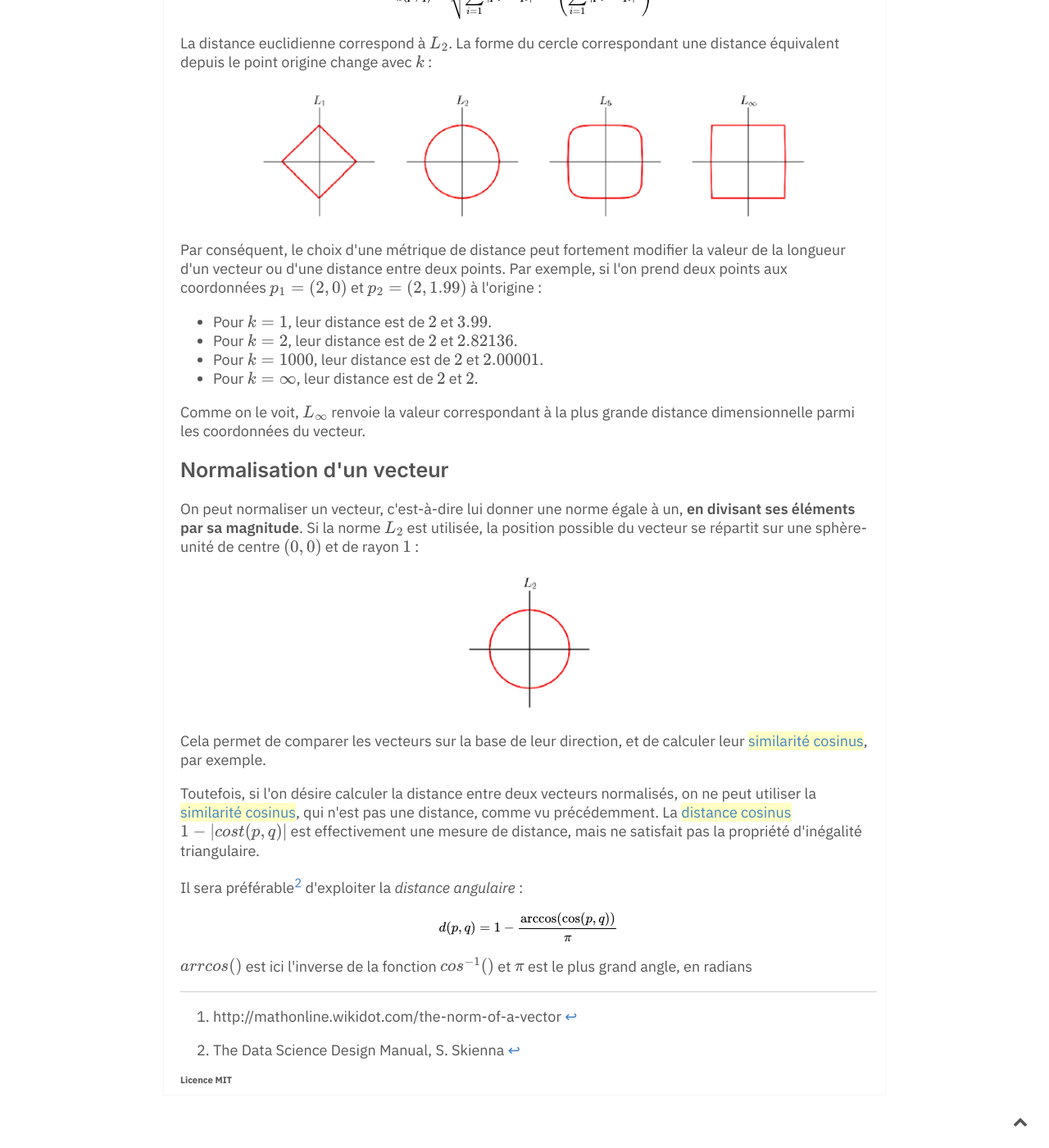
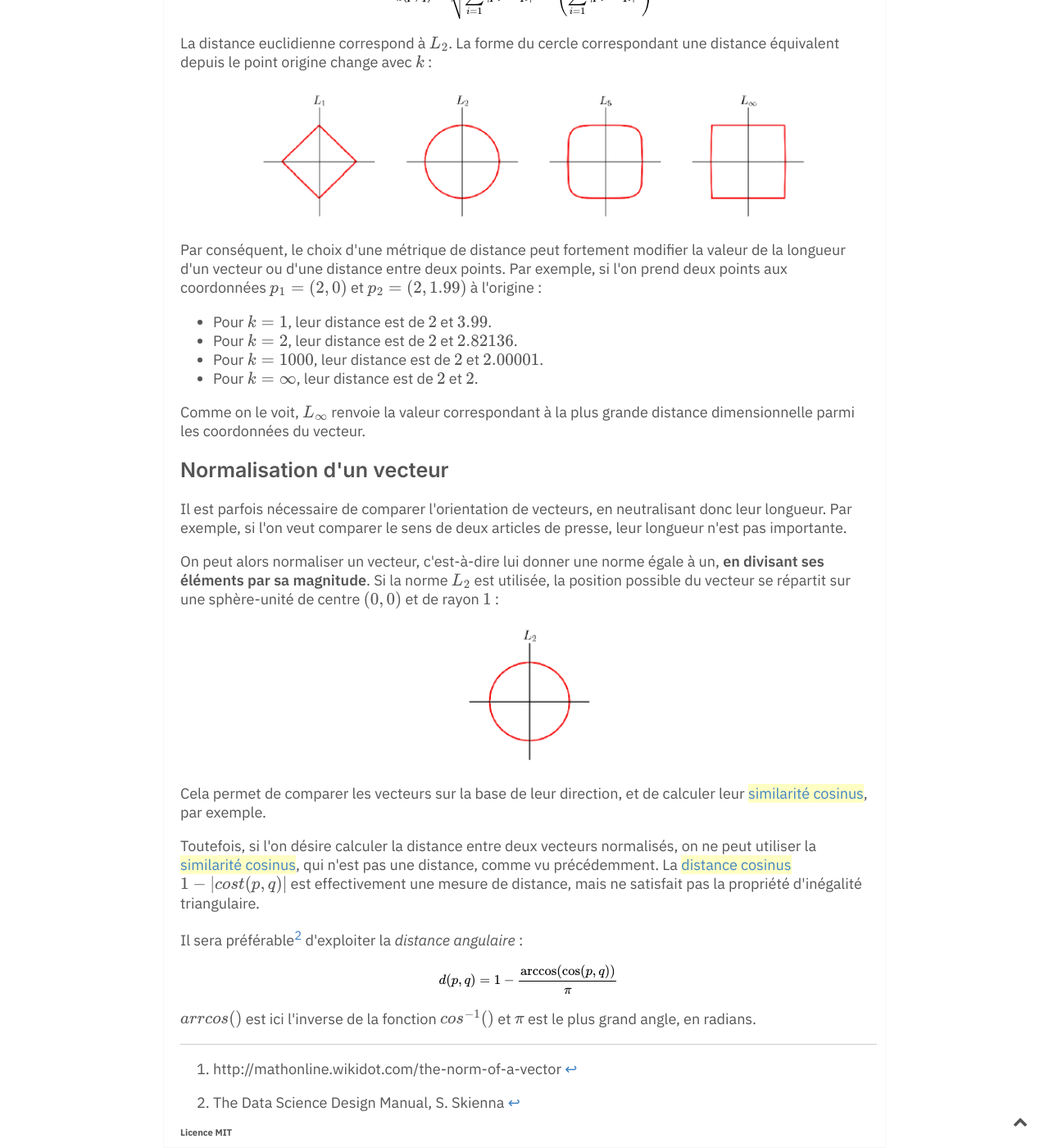
Before and after one commit to Maxence-L/arboretum.link, a Jekyll site: the page built from _notes/norme-vecteur.md, in a window 1280 px wide and 1400 px high, scrolled down 1841 px. Shown: the whole window at 82% size. Built offline with Jekyll 4.4.1, drawn with Linux system fonts in a browser that asks for light colours; formulas are drawn with MathJax 3; before the commit the page ends 3177 px from its top, so only the background shows below that; some of the changed text lies outside the part shown.

Commit message:
update norme

```diff
--- a/_notes/norme-vecteur.md
+++ b/_notes/norme-vecteur.md
@@ -57,7 +57,9 @@ Comme on le voit, $$L_\infty$$ renvoie la valeur correspondant à la plus grande
 
 ## Normalisation d'un vecteur
 
-On peut normaliser un vecteur, c'est-à-dire lui donner une norme égale à un, **en divisant ses éléments par sa magnitude**. Si la norme $$L_2$$ est utilisée, la position possible du vecteur se répartit sur une sphère-unité de centre $$(0,0)$$ et de rayon $$1$$ :
+Il est parfois nécessaire de comparer l'orientation de vecteurs, en neutralisant donc leur longueur. Par exemple, si l'on veut comparer le sens de deux articles de presse, leur longueur n'est pas importante.
+
+On peut alors normaliser un vecteur, c'est-à-dire lui donner une norme égale à un, **en divisant ses éléments par sa magnitude**. Si la norme $$L_2$$ est utilisée, la position possible du vecteur se répartit sur une sphère-unité de centre $$(0,0)$$ et de rayon $$1$$ :
 
 ![norme L2](/assets/img/norme-L2.png#center)
 
@@ -69,7 +71,7 @@ Il sera préférable[^2] d'exploiter la *distance angulaire* :
 
 $$d(p, q)=1-\frac{\arccos (\cos (p, q))}{\pi}$$
 
-$$arrcos()$$ est ici l'inverse de la fonction $$cos^{-1}()$$ et $$\pi$$ est le plus grand angle, en radians
+$$arrcos()$$ est ici l'inverse de la fonction $$cos^{-1}()$$ et $$\pi$$ est le plus grand angle, en radians.
 
 ---
 
```
Also changed, not shown: other parts of _notes/norme-vecteur.md (+2 -2 lines).
